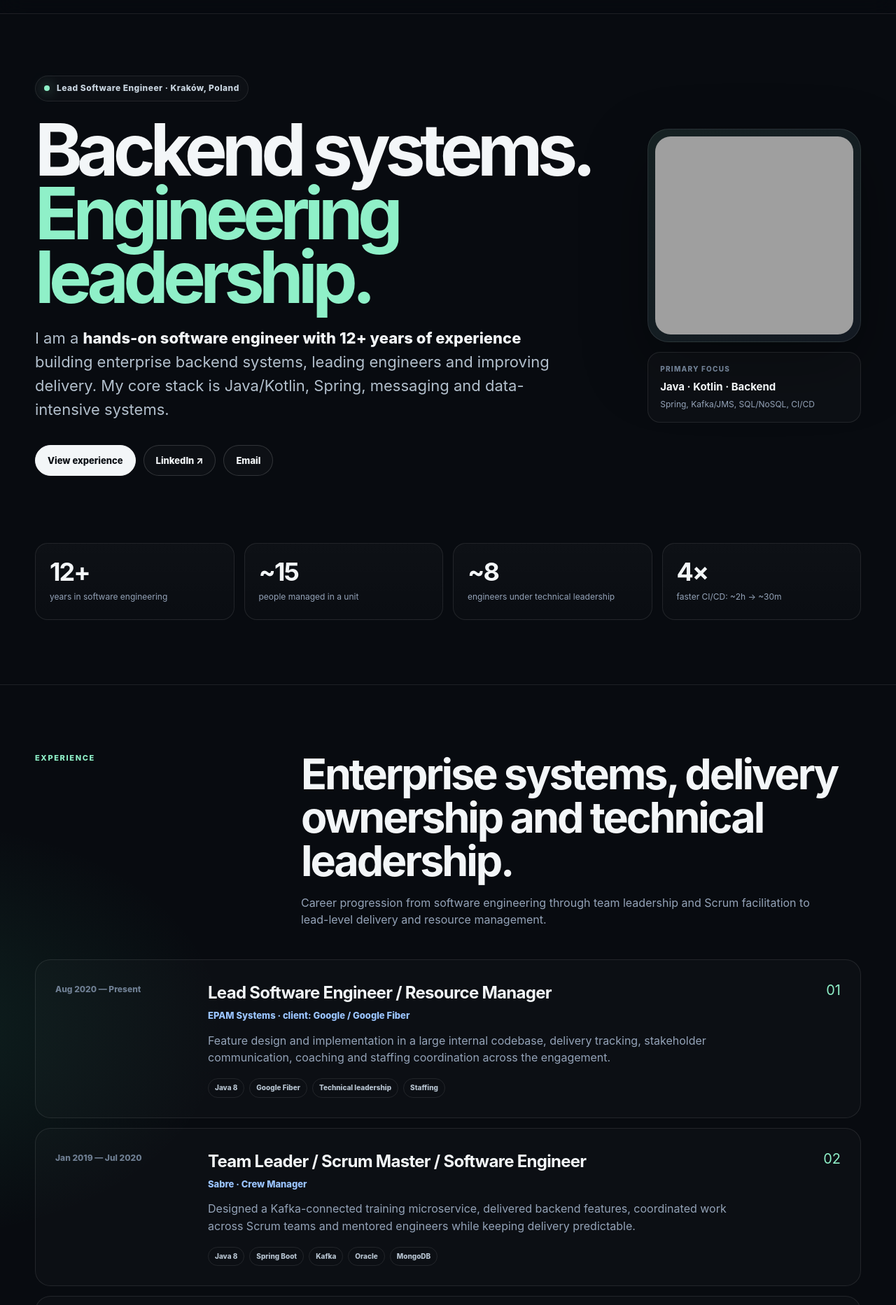
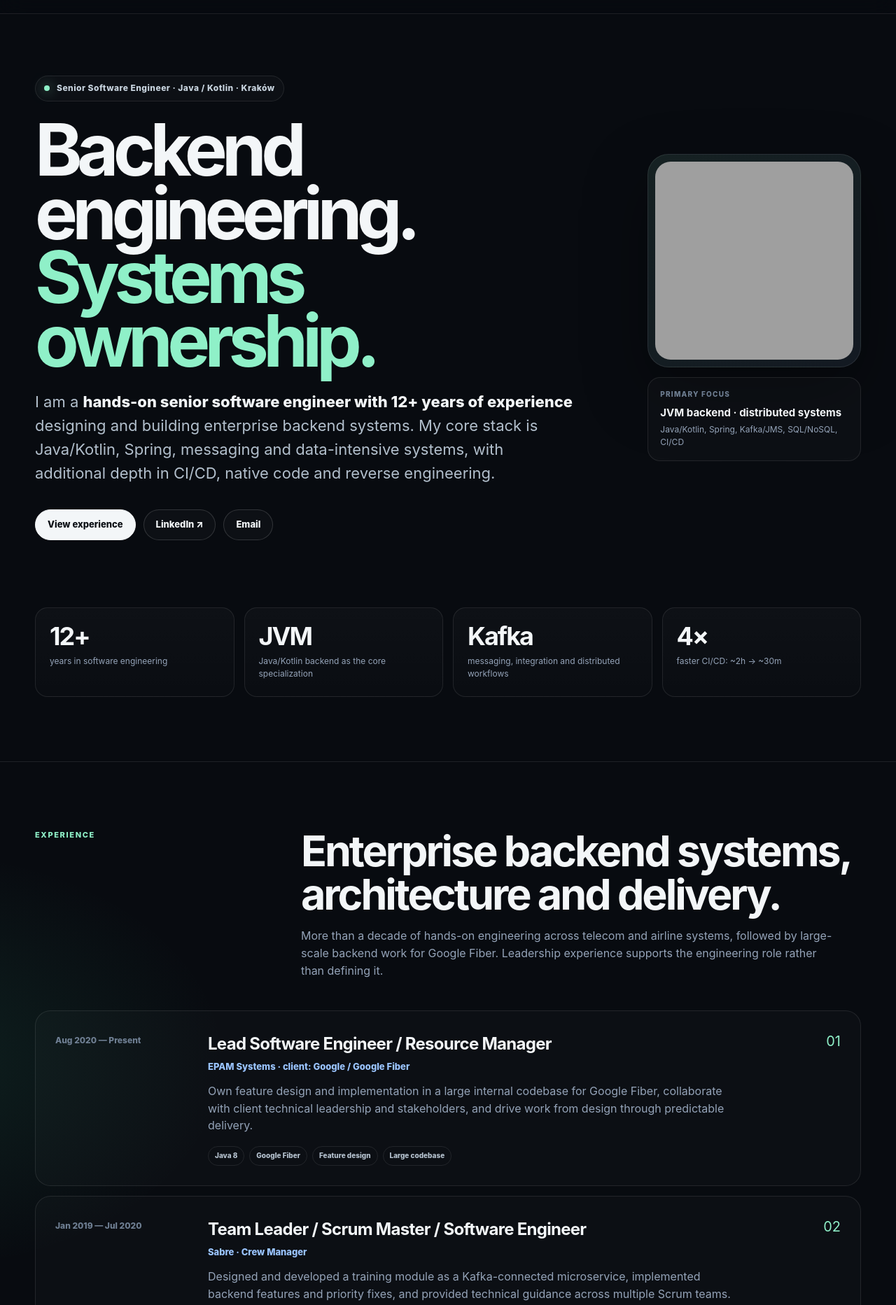
Before and after one commit to lisu188/frontpage, a plain HTML site: page index.html in a window 1280 px wide. Shown: the part 54-1919 px from the top of the page at 70% size. Drawn offline with Linux system fonts and the light colour scheme; grey boxes are pictures that could not be loaded.

Commit message:
Reposition portfolio for Senior Software Engineer roles

```diff
--- a/index.html
+++ b/index.html
@@ -3,11 +3,11 @@
 <head>
 <meta charset="utf-8">
 <meta name="viewport" content="width=device-width,initial-scale=1">
-<meta name="description" content="Andrzej Lis — Lead Software Engineer in Kraków. Java/Kotlin backend, distributed systems, technical leadership, CI/CD and systems engineering.">
+<meta name="description" content="Andrzej Lis — Senior Software Engineer in Kraków. Java/Kotlin backend, distributed systems, system design, CI/CD and systems engineering.">
 <meta name="theme-color" content="#080b10">
-<meta property="og:title" content="Andrzej Lis — Lead Software Engineer">
-<meta property="og:description" content="12+ years building backend systems, leading engineers and improving delivery. Java, Kotlin, Spring, Kafka and systems engineering.">
-<title>Andrzej Lis — Lead Software Engineer</title>
+<meta property="og:title" content="Andrzej Lis — Senior Software Engineer">
+<meta property="og:description" content="12+ years building backend systems and solving complex engineering problems. Java, Kotlin, Spring, Kafka, data systems and CI/CD.">
+<title>Andrzej Lis — Senior Software Engineer</title>
 <style>
 :root{
   --bg:#080b10;
@@ -222,11 +222,11 @@ h2{margin:0;font-size:clamp(38px,5vw,61px);line-height:1.02;letter-spacing:-.05e
 <main id="top">
   <div class="wrap hero">
     <div>
-      <div class="badge"><i></i> Lead Software Engineer · Kraków, Poland</div>
-      <h1>Backend systems.<span class="accent">Engineering leadership.</span></h1>
+      <div class="badge"><i></i> Senior Software Engineer · Java / Kotlin · Kraków</div>
+      <h1>Backend engineering.<span class="accent">Systems ownership.</span></h1>
       <p class="hero-copy">
-        I am a <strong>hands-on software engineer with 12+ years of experience</strong> building enterprise backend systems,
-        leading engineers and improving delivery. My core stack is Java/Kotlin, Spring, messaging and data-intensive systems.
+        I am a <strong>hands-on senior software engineer with 12+ years of experience</strong> designing and building enterprise backend systems.
+        My core stack is Java/Kotlin, Spring, messaging and data-intensive systems, with additional depth in CI/CD, native code and reverse engineering.
       </p>
       <div class="actions">
         <a class="btn primary" href="#experience">View experience</a>
@@ -241,16 +241,16 @@ h2{margin:0;font-size:clamp(38px,5vw,61px);line-height:1.02;letter-spacing:-.05e
       </div>
       <div class="signal">
         <div class="signal-label">Primary focus</div>
-        <strong>Java · Kotlin · Backend</strong>
-        <p>Spring, Kafka/JMS, SQL/NoSQL, CI/CD</p>
+        <strong>JVM backend · distributed systems</strong>
+        <p>Java/Kotlin, Spring, Kafka/JMS, SQL/NoSQL, CI/CD</p>
       </div>
     </aside>
   </div>
 
   <div class="wrap metrics" aria-label="Career highlights">
     <div class="metric"><strong>12+</strong><span>years in software engineering</span></div>
-    <div class="metric"><strong>~15</strong><span>people managed in a unit</span></div>
-    <div class="metric"><strong>~8</strong><span>engineers under technical leadership</span></div>
+    <div class="metric"><strong>JVM</strong><span>Java/Kotlin backend as the core specialization</span></div>
+    <div class="metric"><strong>Kafka</strong><span>messaging, integration and distributed workflows</span></div>
     <div class="metric"><strong>4×</strong><span>faster CI/CD: ~2h → ~30m</span></div>
   </div>
 
@@ -259,9 +259,9 @@ h2{margin:0;font-size:clamp(38px,5vw,61px);line-height:1.02;letter-spacing:-.05e
       <div class="section-head">
         <div class="kicker">Experience</div>
         <div>
-          <h2>Enterprise systems, delivery ownership and technical leadership.</h2>
+          <h2>Enterprise backend systems, architecture and delivery.</h2>
           <p class="section-copy">
-            Career progression from software engineering through team leadership and Scrum facilitation to lead-level delivery and resource management.
+            More than a decade of hands-on engineering across telecom and airline systems, followed by large-scale backend work for Google Fiber. Leadership experience supports the engineering role rather than defining it.
           </p>
         </div>
       </div>
@@ -272,8 +272,8 @@ h2{margin:0;font-size:clamp(38px,5vw,61px);line-height:1.02;letter-spacing:-.05e
           <div>
             <h3>Lead Software Engineer / Resource Manager</h3>
             <div class="role-company">EPAM Systems · client: Google / Google Fiber</div>
-            <p>Feature design and implementation in a large internal codebase, delivery tracking, stakeholder communication, coaching and staffing coordination across the engagement.</p>
-            <div class="role-tags"><span class="tag">Java 8</span><span class="tag">Google Fiber</span><span class="tag">Technical leadership</span><span class="tag">Staffing</span></div>
+            <p>Own feature design and implementation in a large internal codebase for Google Fiber, collaborate with client technical leadership and stakeholders, and drive work from design through predictable delivery.</p>
+            <div class="role-tags"><span class="tag">Java 8</span><span class="tag">Google Fiber</span><span class="tag">Feature design</span><span class="tag">Large codebase</span></div>
           </div>
           <div class="role-mark">01</div>
         </article>
@@ -283,7 +283,7 @@ h2{margin:0;font-size:clamp(38px,5vw,61px);line-height:1.02;letter-spacing:-.05e
           <div>
             <h3>Team Leader / Scrum Master / Software Engineer</h3>
             <div class="role-company">Sabre · Crew Manager</div>
-            <p>Designed a Kafka-connected training microservice, delivered backend features, coordinated work across Scrum teams and mentored engineers while keeping delivery predictable.</p>
+            <p>Designed and developed a training module as a Kafka-connected microservice, implemented backend features and priority fixes, and provided technical guidance across multiple Scrum teams.</p>
             <div class="role-tags"><span class="tag">Java 8</span><span class="tag">Spring Boot</span><span class="tag">Kafka</span><span class="tag">Oracle</span><span class="tag">MongoDB</span></div>
           </div>
           <div class="role-mark">02</div>
@@ -319,9 +319,9 @@ h2{margin:0;font-size:clamp(38px,5vw,61px);line-height:1.02;letter-spacing:-.05e
       <div class="section-head">
         <div class="kicker">Selected work</div>
         <div>
-          <h2>Side projects that show engineering range.</h2>
+          <h2>Projects that demonstrate engineering depth and range.</h2>
           <p class="section-copy">
-            Beyond enterprise JVM work, I maintain projects spanning cloud integration, native performance, game systems and reverse engineering.
+            Beyond enterprise JVM work, these projects demonstrate hands-on implementation across cloud integration, concurrency, native performance, game systems and reverse engineering.
           </p>
         </div>
       </div>
@@ -377,7 +377,7 @@ h2{margin:0;font-size:clamp(38px,5vw,61px);line-height:1.02;letter-spacing:-.05e
         <div>
           <h2>Backend first. Broad enough to own the system around it.</h2>
           <p class="section-copy">
-            The strongest signal is JVM backend engineering, supported by messaging, databases, delivery tooling and hands-on technical leadership.
+            The strongest signal is JVM backend engineering, supported by messaging, databases, delivery tooling, system design and experience operating across complex codebases.
           </p>
         </div>
       </div>
@@ -398,9 +398,9 @@ h2{margin:0;font-size:clamp(38px,5vw,61px);line-height:1.02;letter-spacing:-.05e
       </div>
 
       <div class="leadership">
-        <div class="lead-card"><strong>Technical leadership</strong><p>Design guidance, code quality, mentoring and coordination across engineers and teams.</p></div>
-        <div class="lead-card"><strong>Delivery ownership</strong><p>Planning, progress tracking, risk communication and predictable execution in Scrum environments.</p></div>
-        <div class="lead-card"><strong>Resource management</strong><p>Staffing coordination, performance feedback and professional development support.</p></div>
+        <div class="lead-card"><strong>System design</strong><p>Designing backend features, service boundaries, integrations and maintainable implementation paths.</p></div>
+        <div class="lead-card"><strong>Engineering delivery</strong><p>Taking work from technical design through implementation, review, integration and production-ready delivery.</p></div>
+        <div class="lead-card"><strong>Technical mentoring</strong><p>Reviewing work, explaining complex concepts and helping engineers improve quality and effectiveness.</p></div>
       </div>
     </div>
   </section>
@@ -410,9 +410,9 @@ h2{margin:0;font-size:clamp(38px,5vw,61px);line-height:1.02;letter-spacing:-.05e
       <div class="section-head">
         <div class="kicker">Profile</div>
         <div>
-          <h2>Hands-on engineering with leadership context.</h2>
+          <h2>Hands-on senior engineering across backend and systems.</h2>
           <p class="section-copy">
-            I work best where architecture and delivery meet: close enough to the code to make strong technical decisions, with enough ownership to improve how the team ships.
+            I work best on technically substantial products where backend design, implementation quality and delivery all matter. I stay close to the code while taking ownership of the wider engineering problem.
           </p>
         </div>
       </div>
@@ -439,8 +439,8 @@ h2{margin:0;font-size:clamp(38px,5vw,61px);line-height:1.02;letter-spacing:-.05e
     <div class="wrap contact">
       <div>
         <div class="kicker">Contact</div>
-        <h2>Looking for senior or lead-level backend work?</h2>
-        <p>Java/Kotlin backend, system design, delivery ownership and hands-on technical leadership.</p>
+        <h2>Looking for a senior backend engineer?</h2>
+        <p>Java/Kotlin backend, distributed systems, system design, messaging, databases and pragmatic delivery ownership.</p>
       </div>
       <div class="actions">
         <a class="btn primary" href="mailto:andrzej.lis3@gmail.com">andrzej.lis3@gmail.com</a>
@@ -451,7 +451,7 @@ h2{margin:0;font-size:clamp(38px,5vw,61px);line-height:1.02;letter-spacing:-.05e
 
 <footer class="wrap footer">
   <span>© 2026 Andrzej Lis</span>
-  <span>Lead Software Engineer · Kraków</span>
+  <span>Senior Software Engineer · Kraków</span>
 </footer>
 </body>
 </html>
```
